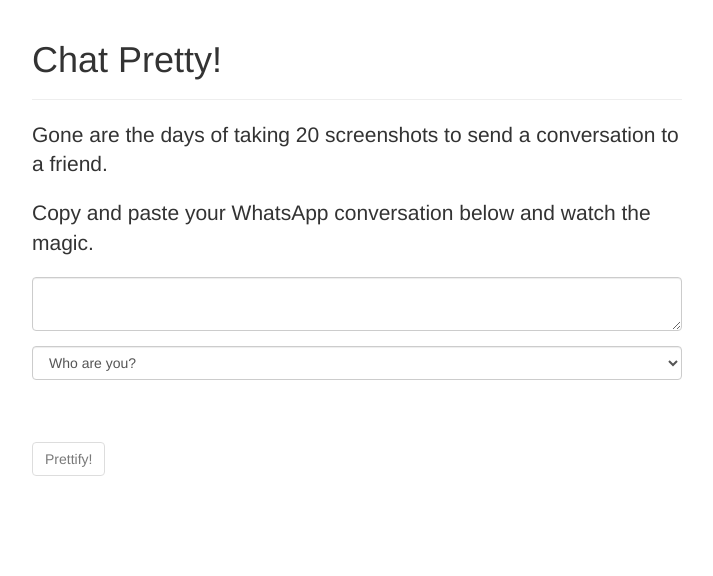
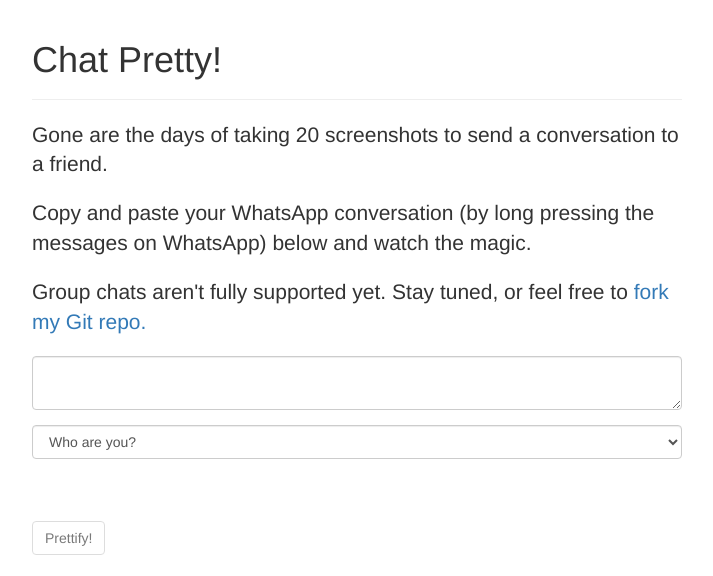
Before and after one commit to RadhikaG/ChatPretty, a Flask app: page / in a window 1280 px wide. Shown: the top 576 px of the page, without its empty margins (283-996 px from the left). Run offline with Flask 2, Linux system fonts and the light colour scheme; some libraries are stand-ins or nearby versions.

Commit message:
Tweaking home.html.

```diff
--- a/templates/home.html
+++ b/templates/home.html
@@ -4,11 +4,11 @@
         <meta charset="utf-8">
         <meta http-equiv="X-UA-Compatible" content="IE=edge">
         <meta name="viewport" content="width=device-width, initial-scale=1">
-        <meta name="title" content="Chat Pretty!">
+        <meta name="title" content="Chat Pretty!: Never take a WhatsApp screenshot again.">
         <meta name="description" content="A WhatsApp screenshot stitcher for long conversations.">
         <meta name="author" content="Radhika Ghosal">
 
-        <title>Chat Pretty!</title>
+        <title>Chat Pretty!: Never take a WhatsApp screenshot again.</title>
 
         <link rel="stylesheet" type="text/css" href="static/bootstrap.min.css">
         <link rel="stylesheet" type="text/css" href="static/sticky-footer.css">
@@ -25,6 +25,7 @@
         <script src="static/social-share-kit.js"></script>
 
         <script>
+
               (function(i,s,o,g,r,a,m){i['GoogleAnalyticsObject']=r;i[r]=i[r]||function(){
               (i[r].q=i[r].q||[]).push(arguments)},i[r].l=1*new Date();a=s.createElement(o),
               m=s.getElementsByTagName(o)[0];a.async=1;a.src=g;m.parentNode.insertBefore(a,m)
@@ -47,7 +48,8 @@
             </div>
 
             <p class="lead">Gone are the days of taking 20 screenshots to send a conversation to a friend.</p>
-            <p class="lead">Copy and paste your WhatsApp conversation below and watch the magic.</p>
+            <p class="lead">Copy and paste your WhatsApp conversation (by long pressing the messages on WhatsApp) below and watch the magic.</p>
+            <p class="lead">Group chats aren't fully supported yet. Stay tuned, or feel free to <a href="https://github.com/RadhikaG/ChatPretty">fork my Git repo.</a></p>
 
             <form role="form" method="post" action="">
 
```
